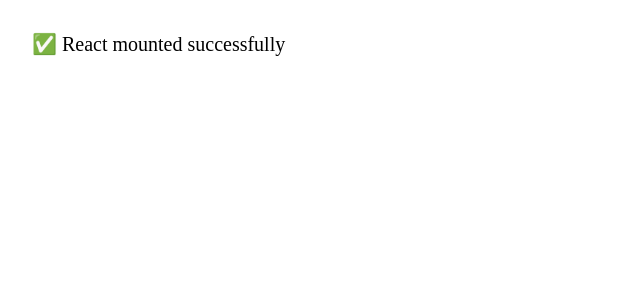
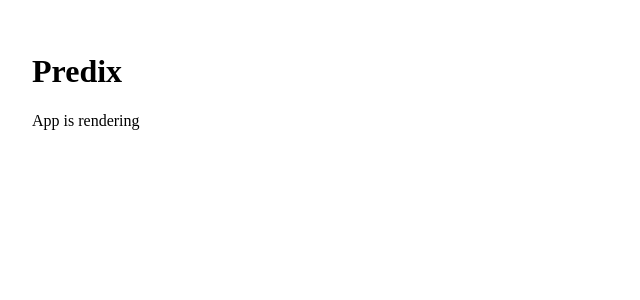
Before and after one commit to RogueRig/predix, a React (Vite) app in the folder frontend/: page / in a window 1280 px wide. Shown: the top 300 px of the page, without its empty margins (0-640 px from the left). Built offline with nearby package versions, Linux system fonts and the light colour scheme.

Commit message:
Update main.tsx

```diff
--- a/frontend/src/main.tsx
+++ b/frontend/src/main.tsx
@@ -1,13 +1,6 @@
+import React from "react";
 import { createRoot } from "react-dom/client";
+import App from "./App";
 
-const rootEl = document.getElementById("root");
-
-if (!rootEl) {
-  document.body.innerHTML = "❌ Root element not found";
-} else {
-  createRoot(rootEl).render(
-    <div style={{ padding: 24, fontSize: 20 }}>
-      ✅ React mounted successfully
-    </div>
-  );
-}
+const root = document.getElementById("root")!;
+createRoot(root).render(<App />);
```
